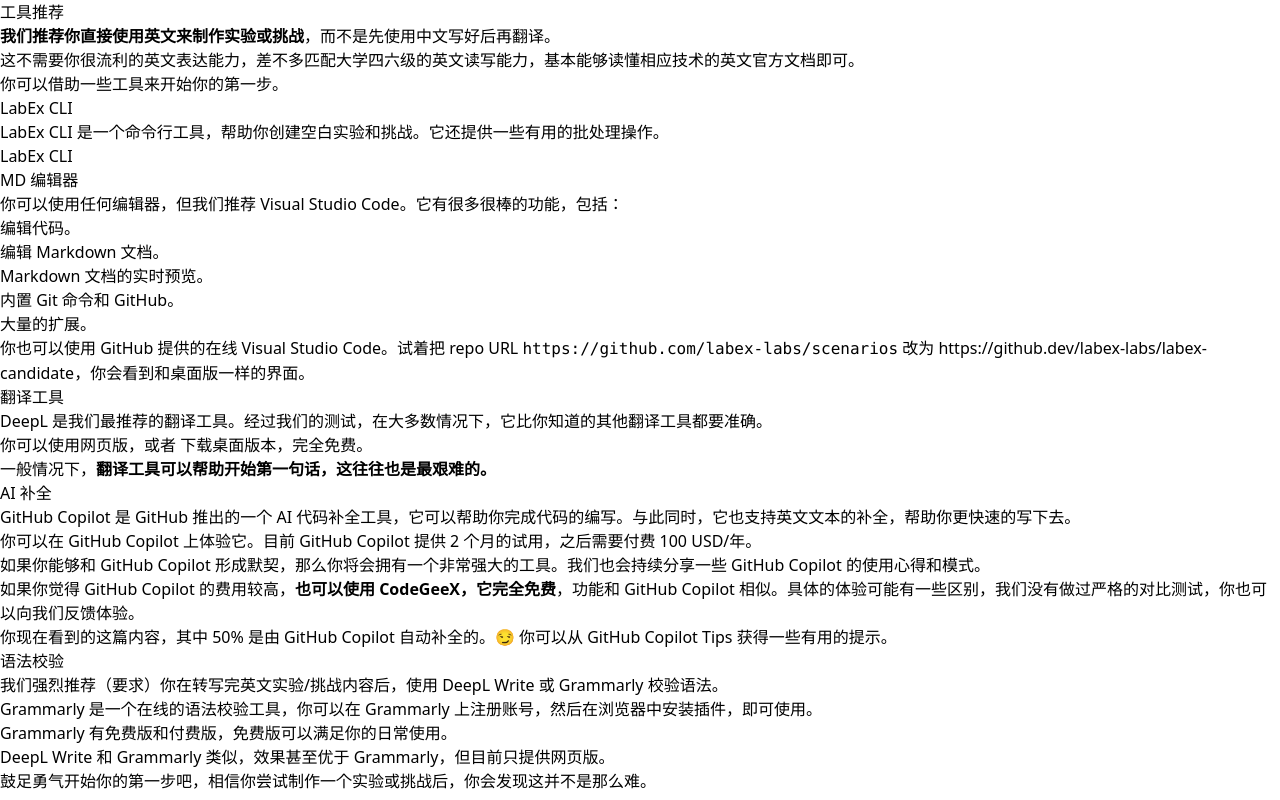
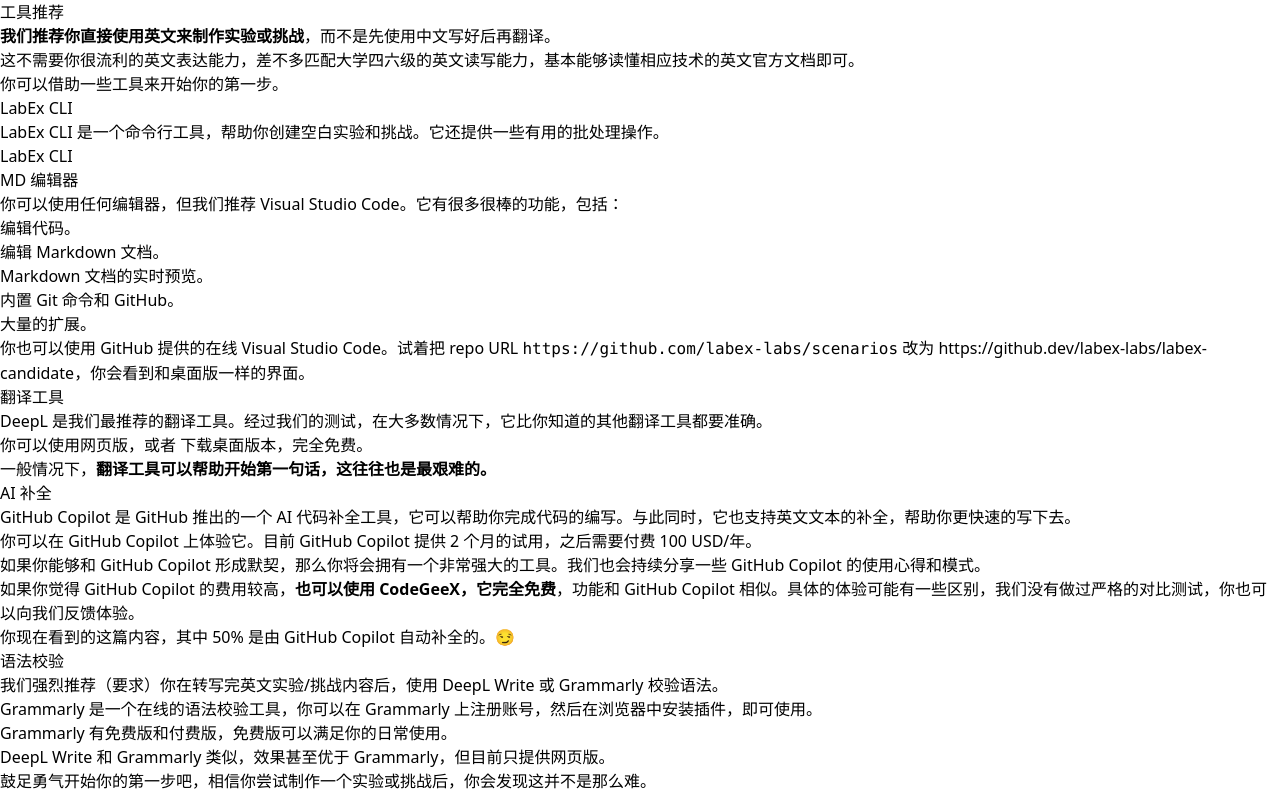
Before and after one commit to huhuhang/labex-manual, a Next.js app: page /basic/tools.zh in a window 1280 px wide. Built offline with nearby package versions, Linux system fonts and the light colour scheme.

Commit message:
remove aigc

```diff
--- a/pages/basic/tools.en.mdx
+++ b/pages/basic/tools.en.mdx
@@ -20,7 +20,7 @@
 
 ### VSCode Extensions
 
-- [GitHub Copilot](https://marketplace.visualstudio.com/items?itemName=GitHub.copilot): AI-powered code completion. It helps you write code and markdown faster and with fewer bugs. You can get some useful tips from [GitHub Copilot Tips](/aigc/github-copilot-tips).
+- [GitHub Copilot](https://marketplace.visualstudio.com/items?itemName=GitHub.copilot): AI-powered code completion. It helps you write code and markdown faster and with fewer bugs.
 - [Grammarly](https://marketplace.visualstudio.com/items?itemName=znck.grammarly): Grammarly is a free writing assistant that helps you write better English. It checks for grammar, punctuation, spelling, style, and plagiarism.
 - [Prettier](https://marketplace.visualstudio.com/items?itemName=esbenp.prettier-vscode): Prettier is an opinionated code formatter. It enforces a consistent style by parsing your code, JSON, and markdown.
 
--- a/pages/basic/tools.zh.mdx
+++ b/pages/basic/tools.zh.mdx
@@ -42,7 +42,7 @@
 
 如果你觉得 GitHub Copilot 的费用较高，**也可以使用** [**CodeGeeX**](https://marketplace.visualstudio.com/items?itemName=aminer.codegeex)**，它完全免费**，功能和 GitHub Copilot 相似。具体的体验可能有一些区别，我们没有做过严格的对比测试，你也可以向我们反馈体验。
 
-你现在看到的这篇内容，其中 50% 是由 GitHub Copilot 自动补全的。😏 你可以从 [GitHub Copilot Tips](/aigc/github-copilot-tips) 获得一些有用的提示。
+你现在看到的这篇内容，其中 50% 是由 GitHub Copilot 自动补全的。😏
 
 
 ## 语法校验
```
Also changed, not shown: .aigc/_meta.en.json (renamed from pages/aigc/_meta.en.json), .aigc/_meta.zh.json (renamed from pages/aigc/_meta.zh.json), .aigc/chatgpt-prompts.en.mdx (renamed from pages/aigc/chatgpt-prompts.en.mdx), .aigc/chatgpt-prompts.zh.mdx (renamed from pages/aigc/chatgpt-prompts.zh.mdx), .aigc/github-copilot-tips.en.mdx (renamed from pages/aigc/github-copilot-tips.en.mdx), .aigc/github-copilot-tips.zh.mdx (renamed from pages/aigc/github-copilot-tips.zh.mdx).
